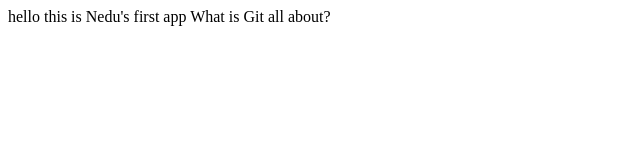
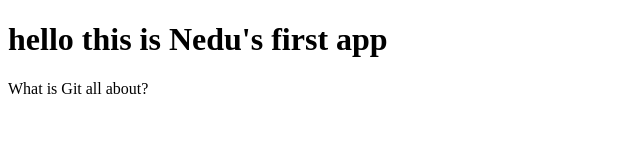
Before and after one commit to Nedum-1/Nedum-1.github.io, a plain HTML site: page index.html in a window 1280 px wide. Shown: the whole page, without its empty margins (0-640 px from the left). Drawn offline with Linux system fonts and the light colour scheme.

Commit message:
added file

```diff
--- a/index.html
+++ b/index.html
@@ -7,7 +7,7 @@
     <title>ARNed</title>
 </head>
 <body>
-    hello this is Nedu's first app
-    <P1>    What is Git all about?</P1>
+   <h1>hello this is Nedu's first app</h1>
+    <p>What is Git all about?</p>
 </body>
 </html>
```
